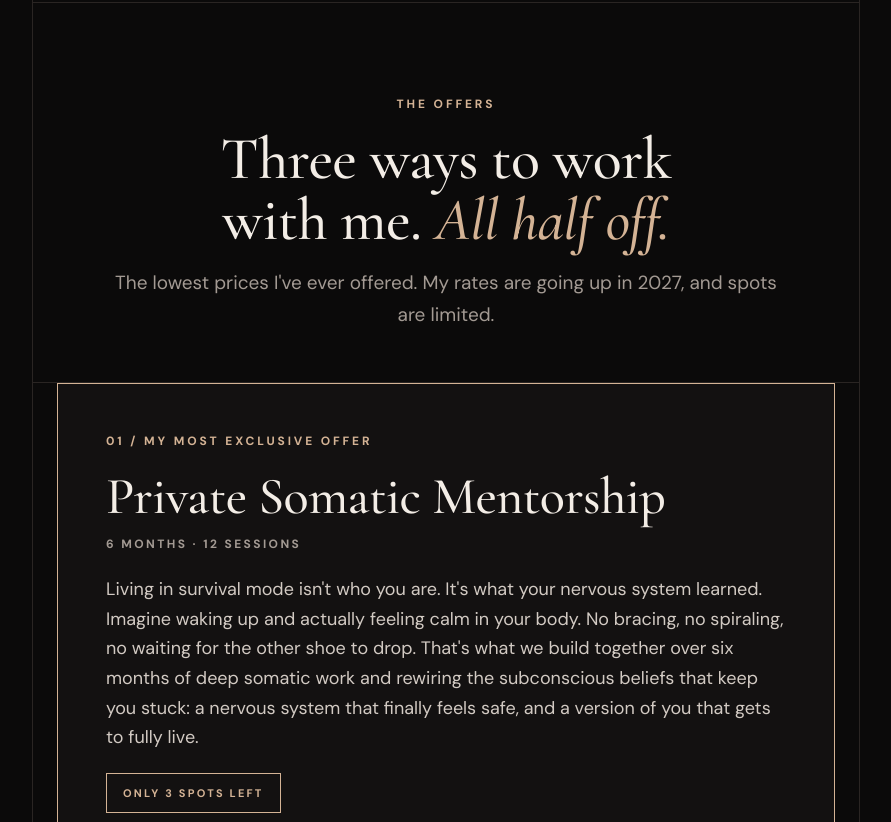
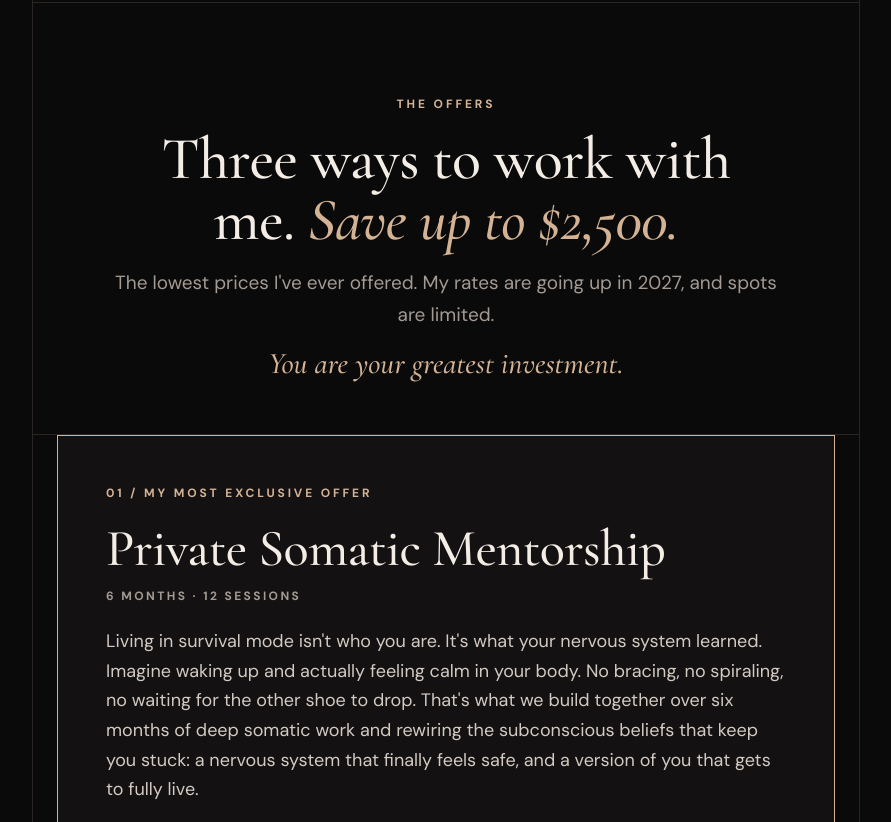
Before and after one commit to taylorbernardayoga/spoken-website, a plain HTML site: page black-friday/index.html in a window 1280 px wide. Shown: the part 1941-2763 px from the top of the page, without its empty margins (194-1085 px from the left). Drawn offline with nearby package versions, Linux system fonts and the light colour scheme.

Commit message:
Black Friday page: mission line, "Save up to $2,500" heading, greatest investment line
Co-Authored-By: Claude Opus 5.5 <noreply@anthropic.com>

```diff
--- a/black-friday/index.html
+++ b/black-friday/index.html
@@ -162,6 +162,7 @@ details p{padding:0 36px 22px 0;color:var(--muted)}
 /* FINAL */
 .final{gap:24px}
 .final h2{max-width:16ch}
+.invest{font-family:var(--serif);font-style:italic;font-size:clamp(24px,3vw,30px);line-height:1.2;color:var(--accent)}
 .final-q{font-family:var(--serif);font-style:italic;font-size:clamp(24px,3vw,30px);line-height:1.25;color:var(--accent);max-width:24ch}
 .final-photo{display:block;width:min(240px,62%);height:auto;aspect-ratio:855/1100;object-fit:cover;border-radius:999px 999px 4px 4px;margin-bottom:12px}
 .bio strong{color:var(--ink);font-weight:500;font-family:var(--serif);font-style:italic;font-size:1.25em}
@@ -234,8 +235,9 @@ if (location.hash) history.replaceState(null, '', location.pathname + location.s
 
   <section class="panel center offers-head" id="offers">
     <p class="eyebrow">The offers</p>
-    <h2>Three ways to work with me. <em>All half off.</em></h2>
+    <h2>Three ways to work with me. <em>Save up to $2,500.</em></h2>
     <p class="lead">The lowest prices I've ever offered. My rates are going up in 2027, and spots are limited.</p>
+    <p class="invest">You are your greatest investment.</p>
   </section>
 
   <div class="offers">
@@ -430,6 +432,7 @@ if (location.hash) history.replaceState(null, '', location.pathname + location.s
         <p class="bio">I'm a certified somatic therapy practitioner and E-RYT 500 with over a decade of experience in somatics, yoga, meditation and mindfulness. I help people stop living in their heads and come back to their bodies, so they can feel their emotions, express them, and show up differently in their relationships and their lives, so they can live a life that feels good and so much bigger.</p>
         <p class="bio">Over the past decade, I've dedicated myself to going deeper into who I am. I've traveled to over 40 countries, sat with a lot of discomfort, and learned to stay with what I feel instead of running from it.</p>
         <p class="bio">Today I'm in the most dreamy partnership, something I never thought was possible as an anxious attachment girly. <strong>Somatics saved my life.</strong></p>
+        <p class="bio">My mission is to help you feel safe enough in your body to be with every part of you, know the depths of your soul, and sit with the discomfort, so you can feel truly regulated and find real freedom in love, work, and life.</p>
       </div>
     </div>
   </section>
```
